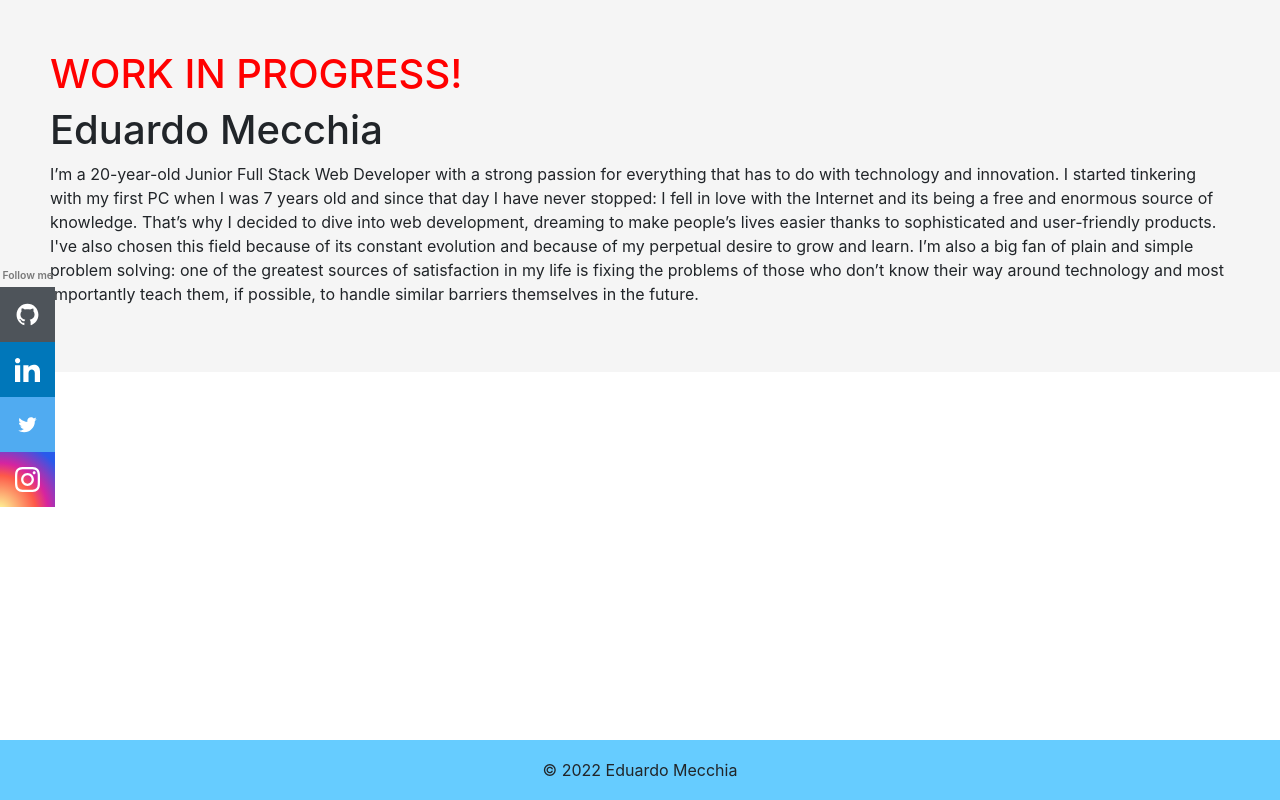
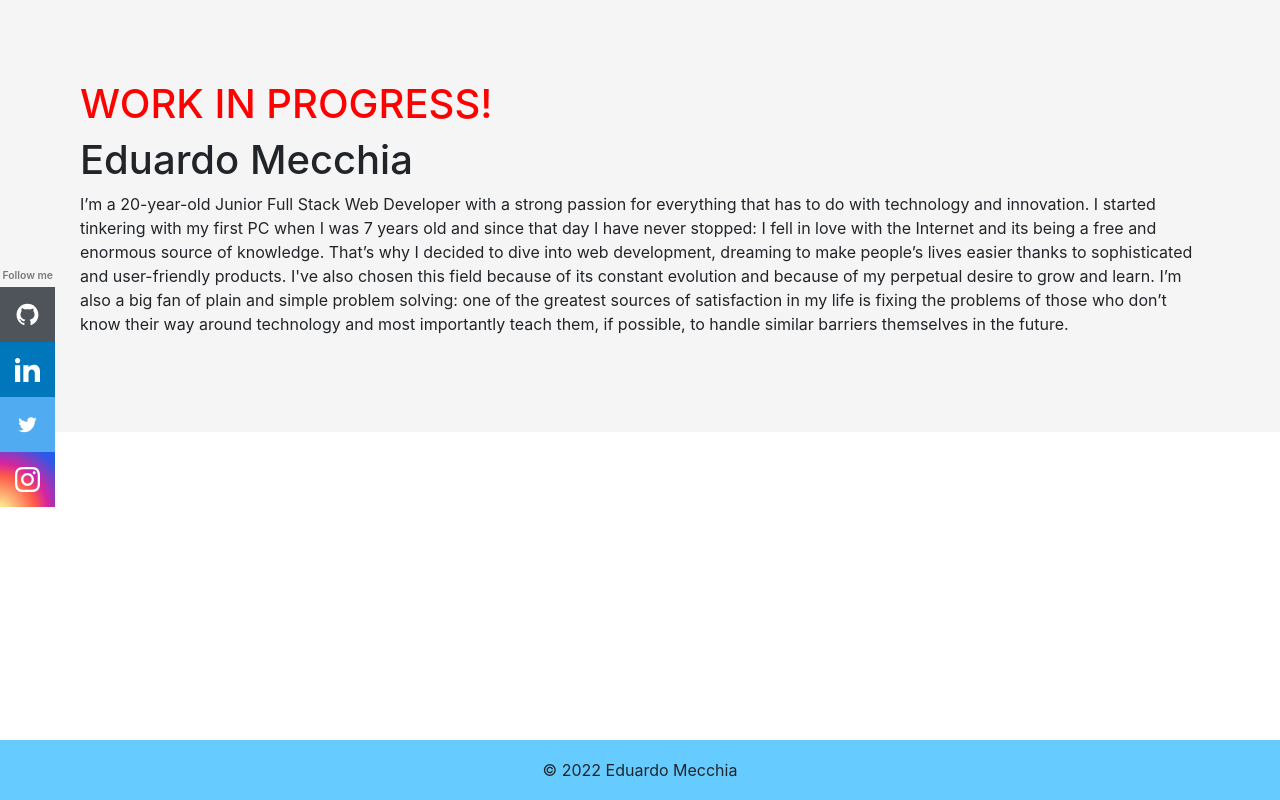
Before and after one commit to eduardomecchia/nuxt-portfolio, a Nuxt app: page / in a window 1280 px wide. Built offline with nearby package versions, Linux system fonts and the light colour scheme.

Commit message:
Assign height to html and body elements and raise padding property of main

```diff
--- a/assets/css/main.scss
+++ b/assets/css/main.scss
@@ -4,9 +4,14 @@
     padding: 0;
 }
 
+html,
+body {
+    height: 100%;
+}
+
 .home {
     background-color: #f5f5f5;
-    padding: 50px;
+    padding: 80px;
 }
 
 #website-navbar {
```
